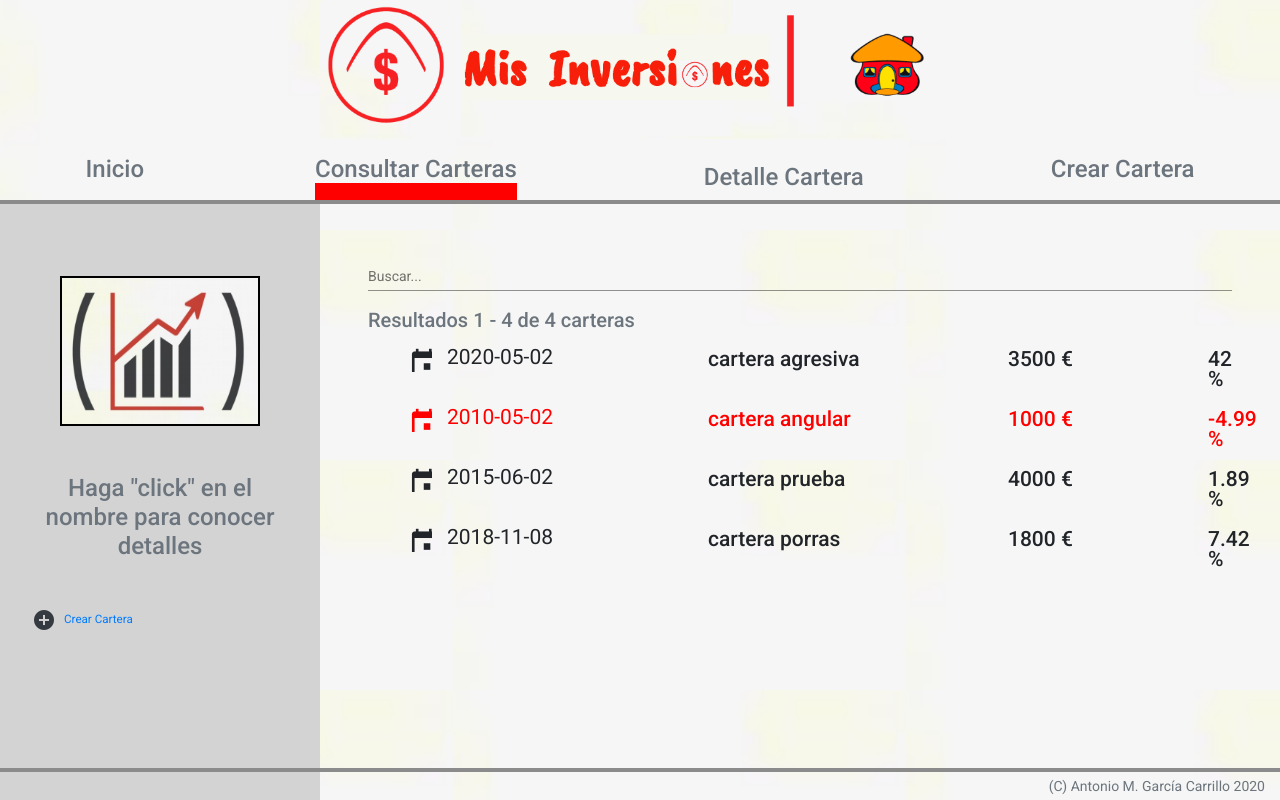
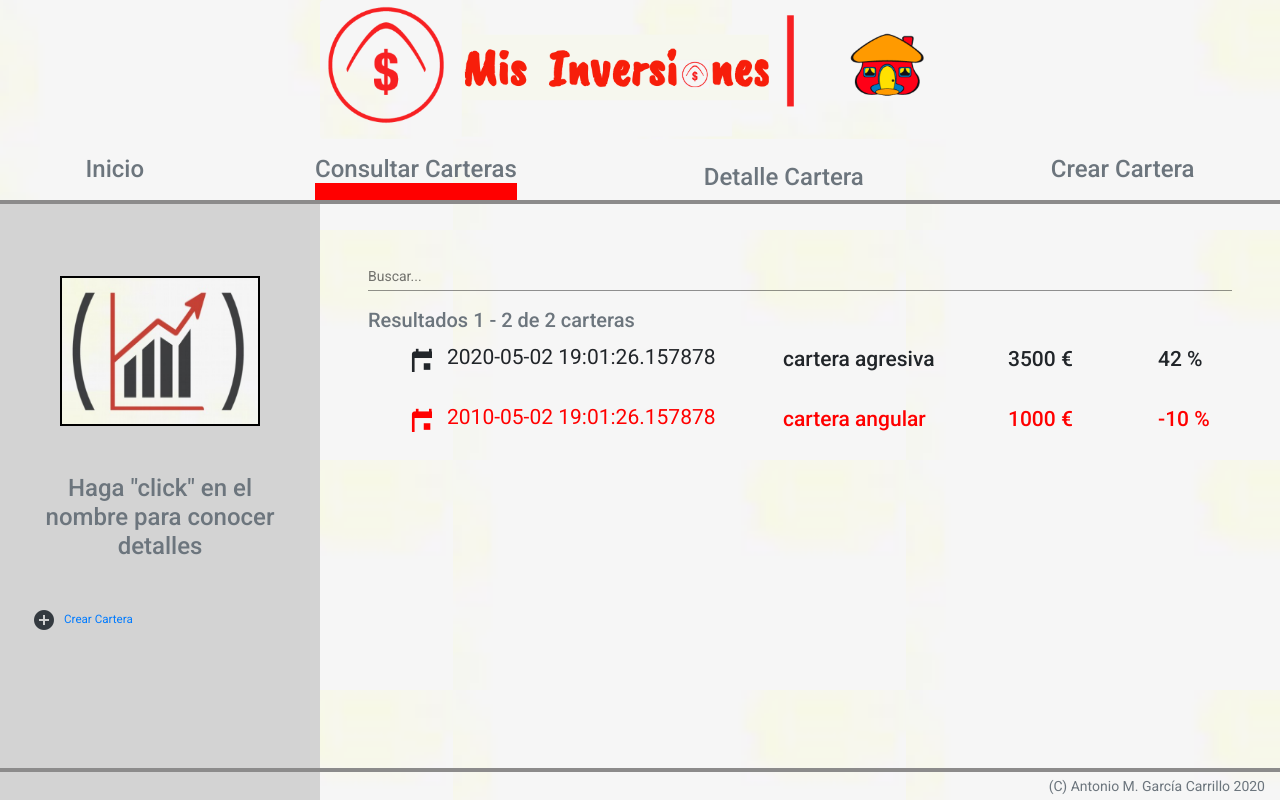
Before and after one commit to agarca4/MisInversiones, an Angular app in the folder front/MisInversionesWeb/: page /carteras in a window 1280 px wide. Shown: the top 800 px of the page. Built offline with nearby package versions, Linux system fonts and the light colour scheme.

Commit message:
ahora funciona

```diff
--- a/front/MisInversionesWeb/src/app/carteras/carteras-lista/carteras-lista.component.css
+++ b/front/MisInversionesWeb/src/app/carteras/carteras-lista/carteras-lista.component.css
@@ -22,7 +22,7 @@
 
 #listaCarteras .nombre {
   position: absolute;
-  left: 300px;
+  left: 375px;
   top: 9px;
   font-weight: 500;
 
@@ -38,7 +38,7 @@
 
 #listaCarteras .rentabilidad {
   position: absolute;
-  left: 800px;
+  left: 750px;
   top: 9px;
   font-weight: 500;
 
--- a/front/MisInversionesWeb/src/app/carteras/carteras-lista/carteras-lista.component.html
+++ b/front/MisInversionesWeb/src/app/carteras/carteras-lista/carteras-lista.component.html
@@ -16,7 +16,7 @@
           <mat-icon>
             event
           </mat-icon>
-          <a>
+          <a class="">
             <!--|date:'d/M/yyyy'-->
             <span class="fechaCreacion">{{cartera.fechaCreacionCartera}}</span>
             <span class="nombre ">{{cartera.nombreCartera}}</span>
--- a/front/MisInversionesWeb/src/app/carteras/carteras.module.ts
+++ b/front/MisInversionesWeb/src/app/carteras/carteras.module.ts
@@ -13,8 +13,7 @@ import { CarterasMenuComponent } from './carteras-menu/carteras-menu.component';
 
 
 @NgModule({
-  declarations: [CarterasListaComponent, CarterasFormComponent, CarterasDetalleComponent, UsuariosFormComponent,
-    FondosFormComponent, CarterasHomeComponent, CarterasMenuComponent],
+  declarations: [CarterasListaComponent, CarterasFormComponent, CarterasDetalleComponent, UsuariosFormComponent, FondosFormComponent, CarterasHomeComponent, CarterasMenuComponent],
   imports: [
     CommonModule, ComunModule,
     RouterModule.forChild([
--- a/front/MisInversionesWeb/src/app/comun/cabecera/cabecera.component.html
+++ b/front/MisInversionesWeb/src/app/comun/cabecera/cabecera.component.html
@@ -6,21 +6,21 @@
     <nav class="rayaBottom nav-pills nav-fill">
       <ul class=" h4 nav nav-pills nav-fill">
         <li class="nav-item">
-          <a class="text-secondary bg-primarynav-link" routerLink='/' routerLinkActive="enlaceActivo" [routerLinkActiveOptions]="{exact:true}">Inicio</a>
+          <a class="text-secondary bg-primarynav-link" routerLink='/' routerLinkActive="enlaceActivo" [routerLinkActiveOptions]="{exact:true}" >Inicio</a>
 
         </li>
         <li class="nav-item">
-          <a class="text-secondary bg-primarynav-link" routerLink="carteras" routerLinkActive="enlaceActivo" [routerLinkActiveOptions]="{exact:true}">Consultar
+          <a class="text-secondary bg-primarynav-link" routerLink="carteras" routerLinkActive="enlaceActivo"  [routerLinkActiveOptions]="{exact:true}">Consultar
             Carteras</a>
 
         </li>
         <li class="nav-item">
-          <a class="text-secondary nav-link disabled" routerLink="detalleCartera" routerLinkActive="enlaceActivo" [routerLinkActiveOptions]="{exact:true}"
-            tabindex="-1" aria-disabled="true">Detalle Cartera</a>
+          <a class="text-secondary nav-link disabled" routerLink="detalleCartera" routerLinkActive="enlaceActivo"
+            tabindex="-1" aria-disabled="true"  [routerLinkActiveOptions]="{exact:true}">Detalle Cartera</a>
 
         </li>
         <li class="nav-item">
-          <a class="text-secondary bg-primarynav-link" routerLink="carteras/form" routerLinkActive="enlaceActivo" [routerLinkActiveOptions]="{exact:true}">Crear
+          <a class="text-secondary bg-primarynav-link" routerLink="carteras/form" routerLinkActive="enlaceActivo"  [routerLinkActiveOptions]="{exact:true}">Crear
             Cartera</a>
         </li>
       </ul>
--- a/front/MisInversionesWeb/src/app/comun/home/home.component.html
+++ b/front/MisInversionesWeb/src/app/comun/home/home.component.html
@@ -2,7 +2,7 @@
     <div>
       <br><br>
       <p class="text-secondary text-center font-weight-bold h2">Está usted en el menú de inicio, seleccione la opción que
-        desee...</p>
+        desee</p>
       <br><br>
     </div>
     <figure>
--- a/front/MisInversionesWeb/src/app/data/carteras.data.ts
+++ b/front/MisInversionesWeb/src/app/data/carteras.data.ts
@@ -1,26 +1,13 @@
 export const carteras_data = [
     {
         "nombreCartera": "cartera agresiva",
-        "fechaCreacionCartera": "2020-05-02",
+        "fechaCreacionCartera": "2020-05-02 19:01:26.157878",
         "capitalInvertido": 3500,
         "rentabilidad": 42.00
     },
     {
         "nombreCartera": "cartera angular",
-        "fechaCreacionCartera": "2010-05-02",
+        "fechaCreacionCartera": "2010-05-02 19:01:26.157878",
         "capitalInvertido": 1000,
-        "rentabilidad": -4.99
-    },
-    {
-        "nombreCartera": "cartera prueba",
-        "fechaCreacionCartera": "2015-06-02",
-        "capitalInvertido": 4000,
-        "rentabilidad": 1.89
-    },
-    {
-        "nombreCartera": "cartera porras",
-        "fechaCreacionCartera": "2018-11-08",
-        "capitalInvertido": 1800,
-        "rentabilidad": 7.42
-    },
-]
+        "rentabilidad": -10.00
+    }]
```
Also changed, not shown: front/MisInversionesWeb/src/app/carteras/carteras-lista/carteras-lista.component.ts (+3 -5 lines).
